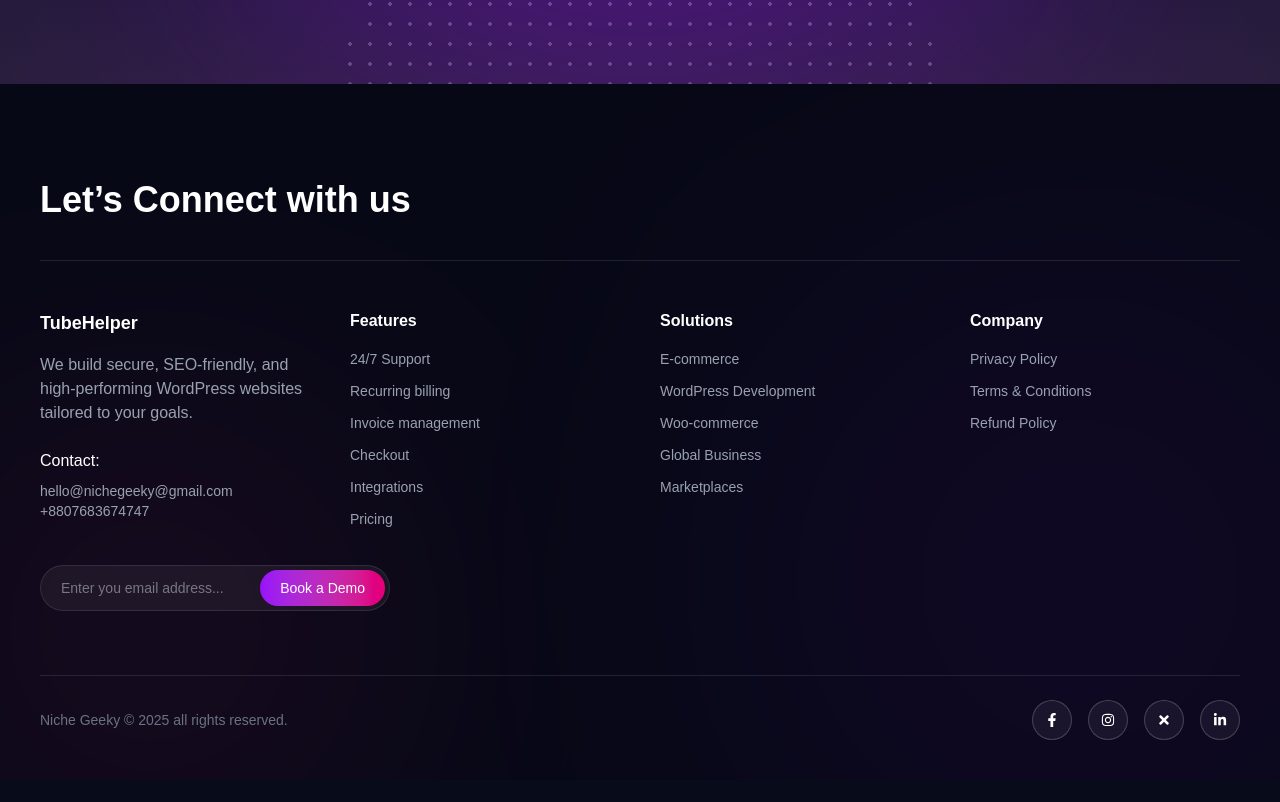
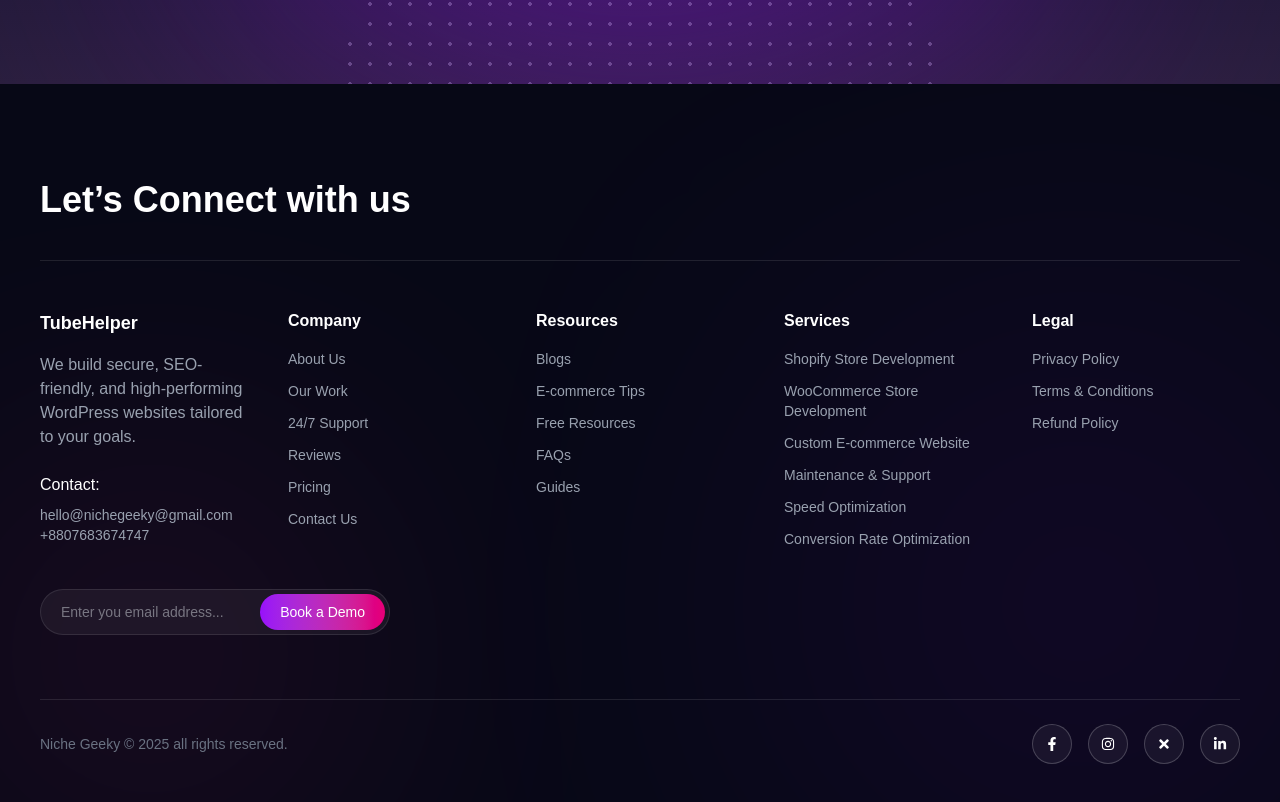
Before and after one commit to nayansi-g/TubeHelper-Website, a Next.js app: page / in a window 1280 px wide. Shown: the part 6168-6970 px from the top of the page. Before the commit the page ends 6948 px from the top, so only its background shows below. Built offline with nearby package versions, Linux system fonts and the light colour scheme.

Commit message:
footer changes  added

```diff
--- a/src/components/Footer.jsx
+++ b/src/components/Footer.jsx
@@ -20,7 +20,7 @@
           Let’s Connect with us
         </h2>
 
-        <div className="border-t border-white/10 pt-12 grid md:grid-cols-4   gap-10">
+        <div className="border-t border-white/10 pt-12 grid md:grid-cols-5   gap-10">
 
           {/* Column 1 */}
           <div>
@@ -44,38 +44,54 @@
 
           {/* Column 2 */}
           <div>
-            <h4 className="font-semibold mb-4">Features</h4>
+            <h4 className="font-semibold mb-4">Company</h4>
             <ul className="space-y-3 text-gray-400 text-sm">
+              <li>About Us</li>
+              <li>Our Work</li>
               <li>24/7 Support</li>
-              <li>Recurring billing</li>
-              <li>Invoice management</li>
-              <li>Checkout</li>
-              <li>Integrations</li>
+              <li>Reviews</li>
               <li>Pricing</li>
+              <li>Contact Us</li>
+
             </ul>
           </div>
 
           {/* Column 3 */}
-          <div>
-            <h4 className="font-semibold mb-4">Solutions</h4>
+
+              <div>
+            <h4 className="font-semibold mb-4">Resources</h4>
             <ul className="space-y-3 text-gray-400 text-sm">
-              <li>E-commerce</li>
-              <li>WordPress Development</li>
-              <li>Woo-commerce</li>
-              <li>Global Business</li>
-              <li>Marketplaces</li>
+              <li>Blogs</li>
+              <li>E-commerce Tips</li>
+              <li>Free Resources</li>
+              <li>FAQs</li>
+              <li>Guides</li>
+            </ul>
+          </div>
+
+           <div>
+            <h4 className="font-semibold mb-4">Services</h4>
+            <ul className="space-y-3 text-gray-400 text-sm">
+              <li>Shopify Store Development</li>
+              <li>WooCommerce Store Development</li>
+              <li>Custom E-commerce Website</li>
+              <li>Maintenance & Support</li>
+              <li>Speed Optimization</li>
+              <li>Conversion Rate Optimization</li>
             </ul>
           </div>
 
           {/* Column 4 */}
           <div>
-            <h4 className="font-semibold mb-4">Company</h4>
+            <h4 className="font-semibold mb-4">Legal</h4>
             <ul className="space-y-3 text-gray-400 text-sm">
               <li><a href="/privacy_policy">Privacy Policy</a></li>
               <li><a href="/terms_of_use">Terms & Conditions </a></li>
               <li><a href="/refund_policy">Refund Policy</a></li>
             </ul>
           </div>
+
+
 
         </div>
 
```
